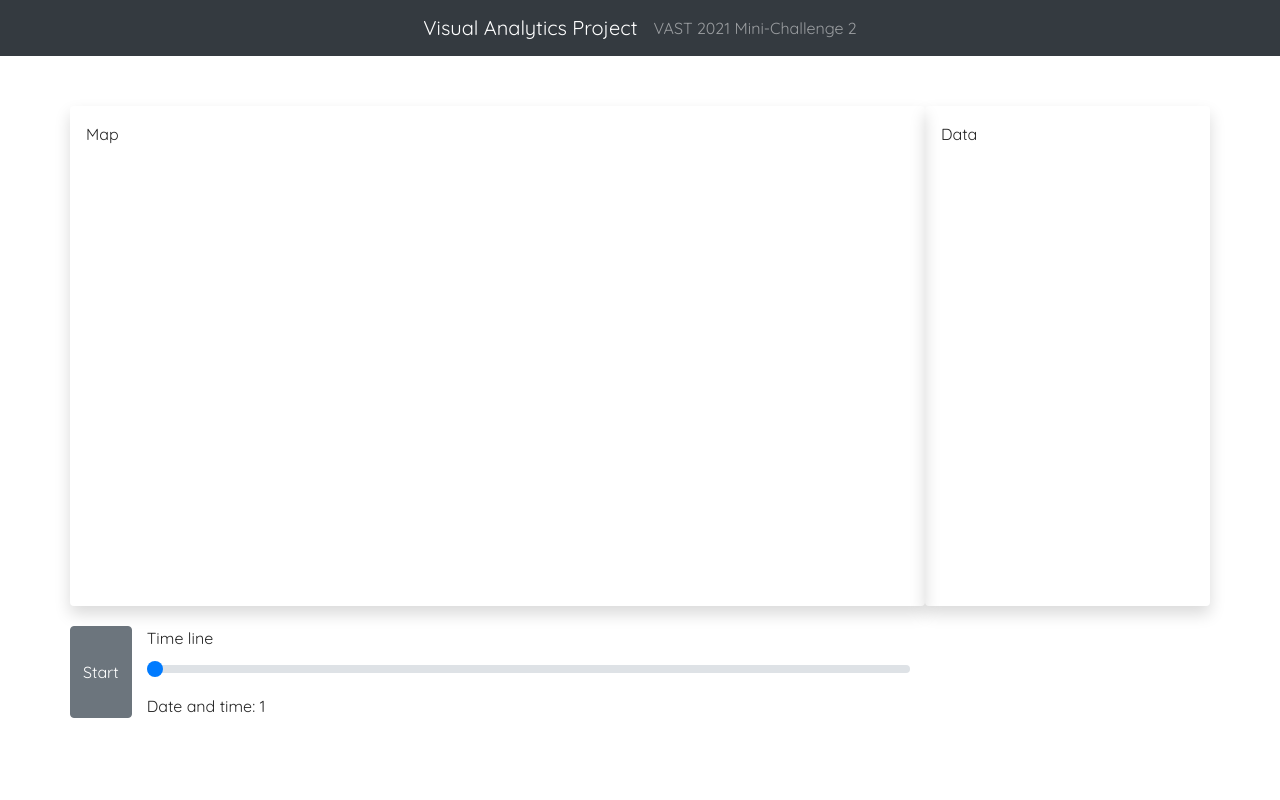
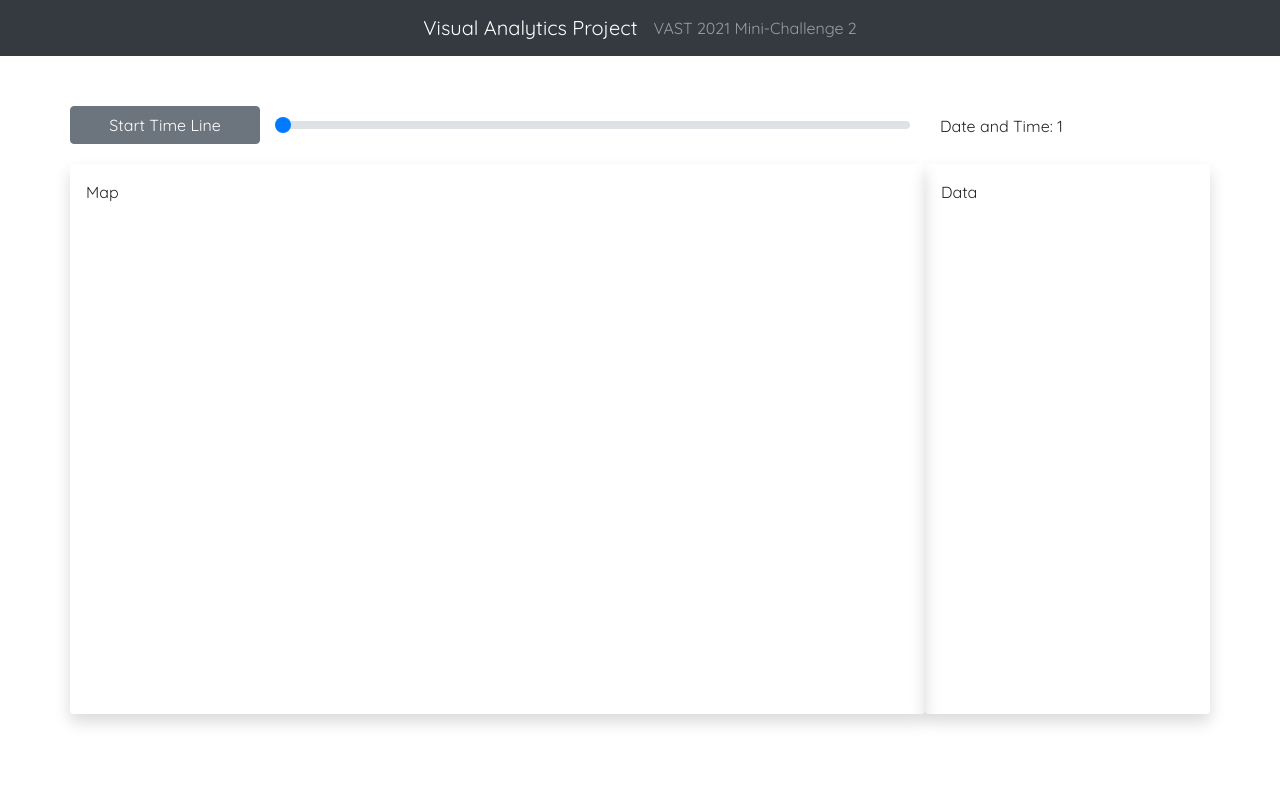
Before and after one commit to ChiaraDA/vast_mc2, a Vue app: page / in a window 1280 px wide. Shown: the top 800 px of the page. Built offline with nearby package versions, Linux system fonts and the light colour scheme.

Commit message:
Added node section

```diff
--- a/src/components/mc2_board.vue
+++ b/src/components/mc2_board.vue
@@ -1,23 +1,26 @@
 <template>
     <b-container id="board" class="board">
+
+        <b-row id="range_date_row" align-v="stretch" class="b-row">
+            <b-col class="p-0 d-flex" cols="12" md="2"><b-button class="flex-fill">Start Time Line</b-button></b-col>
+            <b-col class="range d-flex" md="7">
+
+                <div id="range_date_time" class="flex-fill d-flex align-items-center">
+                    <b-form-input id="range-1" v-model="value" type="range" min="1" max="14"></b-form-input>
+                </div>
+
+            </b-col>
+
+            <b-col md="3"><div class="mt-2">Date and Time: {{ value }}</div></b-col>
+        </b-row>
 
         <b-row id="map_row" align-v="stretch" class="b-row">
             <b-col class="map shadow rounded p-3">Map</b-col>
             <b-col class="shadow p-3 rounded" cols="12" md="3">Data</b-col>
         </b-row>
 
-        <b-row id="range_date_row" align-v="stretch" class="b-row">
-            <b-button>Start</b-button>
-            <b-col class="range">
-
-                <div class="stretch">
-                    <label>Time line</label>
-                    <b-form-input id="range-1" v-model="value" type="range" min="1" max="14"><b-button>Button</b-button></b-form-input>
-                </div>
-
-                <div class="mt-2">Date and time: {{ value }}</div>
-            </b-col>
-            <b-col md="3"></b-col>
+        <b-row id="node_row" align-v="stretch" class="b-row">
+            <b-col class="node shadow rounded p-3">Node</b-col>
         </b-row>
 
         <b-row id="graphic_row" align-v="stretch" class="b-row">
@@ -52,12 +55,20 @@
     margin-bottom:20px;
 }
 
-#graphic_row{
+#node_row{
     margin-top:100px;
 }
 
 .map{
+    height:550px;
+}
+
+.node{
     height:500px;
 }
 
+#range_date_time{
+    vertical-align: bottom;
+}
+
 </style>
```
